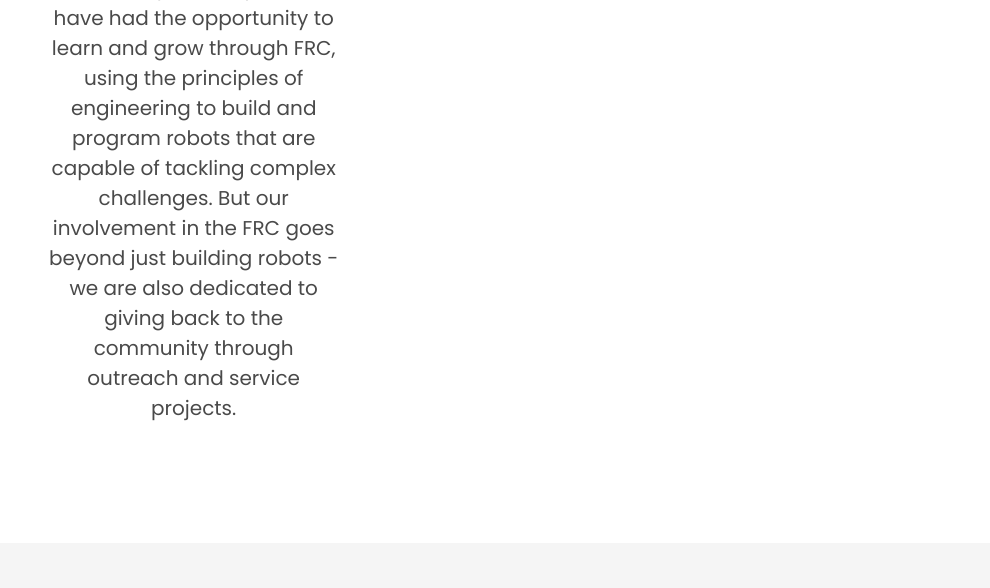
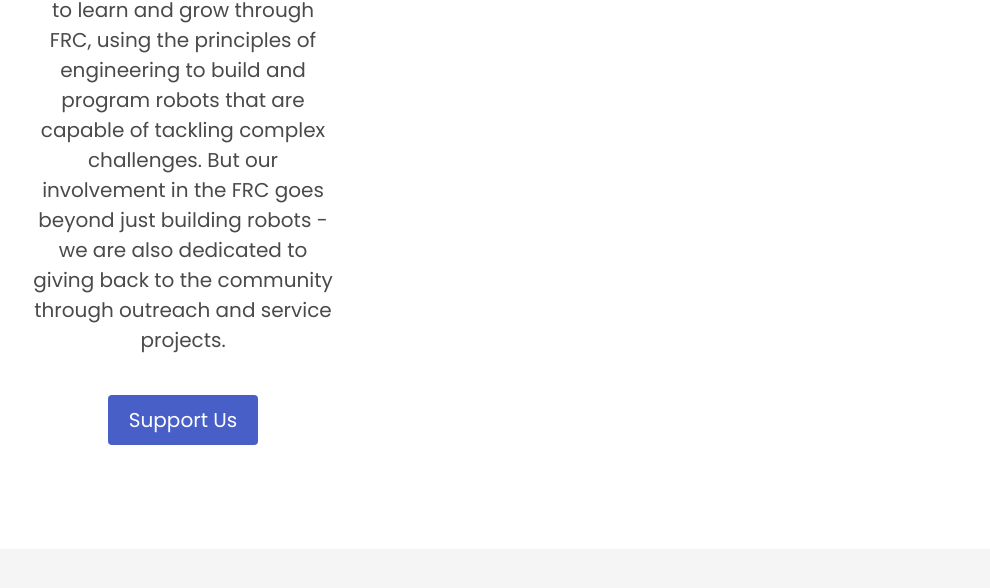
Before and after one commit to OlympusRobotics/TeamWebsite, a plain HTML site: page index.html in a window 1280 px wide. Shown: the part 1599-2187 px from the top of the page, without its empty margins (73-1063 px from the left). Drawn offline with nearby package versions, Linux system fonts and the light colour scheme; grey boxes are pictures that could not be loaded.

Commit message:
added sponsor button

```diff
--- a/index.html
+++ b/index.html
@@ -57,7 +57,7 @@
                     </a>
 
                     <a class="navbar-item" href="sponsors.html">
-                        Support Us
+                        Sponsorship
                     </a>
 
                     <div class="navbar-end">
@@ -109,7 +109,7 @@
             </p>
 
 
-            <div class="columns is-centered has-text-centered" style="padding-top: 10vh; margin: 4vh;">
+            <div class="columns is-centered has-text-centered" style="padding-top: 10vh; margin: 2vh;">
                 <div class="column is-one-third" style="padding:5vh">
                     <p class="title is-5">
                         <strong>Our Team</strong>
@@ -123,8 +123,11 @@
                         complex challenges. But our involvement in the FRC goes beyond just building robots - we are
                         also dedicated to giving back to the community through outreach and service projects.
 
+                    </p>
+                    <div style="padding-top: 5vh">
+                        <a class="is-link button is-size-5" href="/sponsors.html" >Support Us</a>
+                    </div>
 
-                    </p>
                 </div>
 
                 <div class="column is-two-thirds">
```
Also changed, not shown: sponsors.html (+1 -1 lines).
